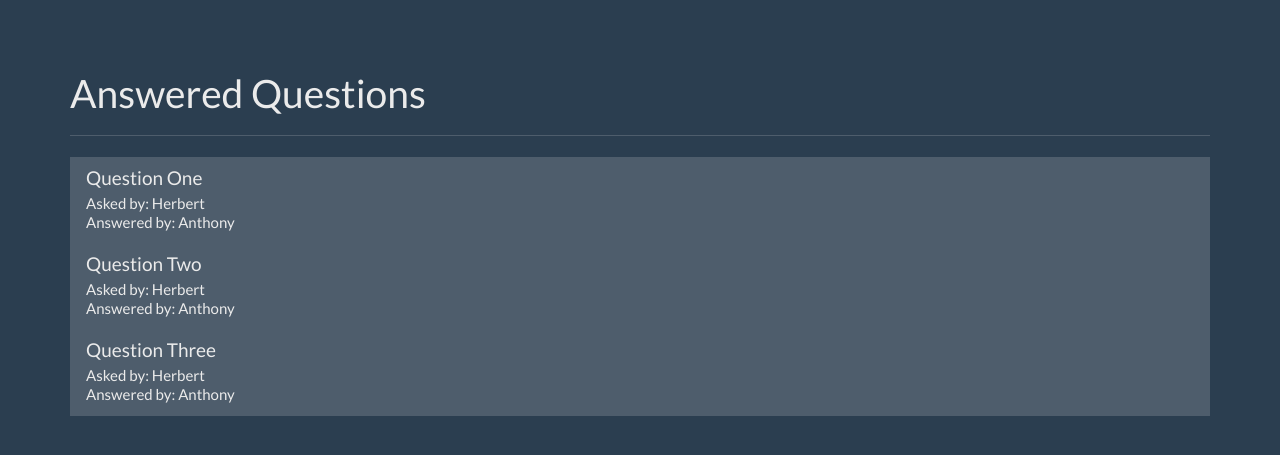
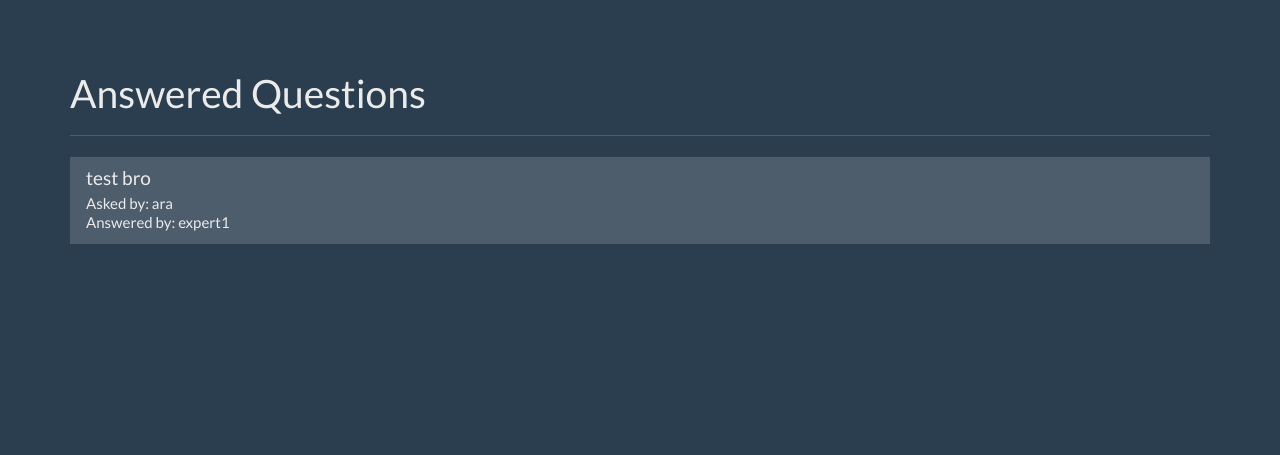
Before and after one commit to ArRosid/question-answer-flask, a Flask app: page / in a window 1280 px wide. Shown: the part 40-495 px from the top of the page. Run offline with Flask 2, Linux system fonts and the light colour scheme; data comes from the database, SQL or seed files in the repository; some libraries are stand-ins or nearby versions.

Commit message:
Display answered question to home

```diff
--- a/web_app/app.py
+++ b/web_app/app.py
@@ -29,12 +29,20 @@ def get_current_user():
 
 @app.route("/")
 def index():
-    user = None
+    user = get_current_user()
 
-    if 'user' in session:
-        user = get_current_user()
+    db = dbcon.get_db()
 
-    return render_template("home.html", user=user)
+    questions_cur = db.execute(''' select questions.id, questions.question_text,
+                                        asker.name as asker_name, expert.name as expert_name
+                                   from questions
+                                   join users as asker on asker.id = questions.asked_by_id
+                                   join users as expert on expert.id = questions.expert_id
+                                   where answer_text is not null  ''')
+
+    questions_results = dbcon.extract_db(questions_cur.fetchall())
+
+    return render_template("home.html", user=user, questions=questions_results)
 
 @app.route("/register", methods=["GET", "POST"])
 def register():
--- a/web_app/dbcon.py
+++ b/web_app/dbcon.py
@@ -10,3 +10,15 @@ def get_db():
     if not hasattr(g, 'sqlite_db'):
         g.sqlite_db = connect_db()
     return g.sqlite_db
+
+def extract_db(db_result):
+    result = []
+
+    if len(db_result) == 0:
+        return result
+
+    for d in db_result:
+        d = dict(d)
+        result.append(d)
+
+    return result
--- a/web_app/templates/home.html
+++ b/web_app/templates/home.html
@@ -8,21 +8,13 @@
       <div class="row">
         <div class="col-lg-12">
           <div class="list-group">
+            {% for q in questions %}
             <a href="#" class="list-group-item">
-              <h4 class="list-group-item-heading">Question One</h4>
-              <p class="list-group-item-text">Asked by: Herbert</p>
-              <p class="list-group-item-text">Answered by: Anthony</p>
+              <h4 class="list-group-item-heading">{{q.question_text}}</h4>
+              <p class="list-group-item-text">Asked by: {{q.asker_name}}</p>
+              <p class="list-group-item-text">Answered by: {{q.expert_name}}</p>
             </a>
-            <a href="#" class="list-group-item">
-              <h4 class="list-group-item-heading">Question Two</h4>
-              <p class="list-group-item-text">Asked by: Herbert</p>
-              <p class="list-group-item-text">Answered by: Anthony</p>
-            </a>
-            <a href="#" class="list-group-item">
-              <h4 class="list-group-item-heading">Question Three</h4>
-              <p class="list-group-item-text">Asked by: Herbert</p>
-              <p class="list-group-item-text">Answered by: Anthony</p>
-            </a>
+            {% endfor %}
           </div>
         </div><!-- /.col-lg-12 -->
       </div>
```
